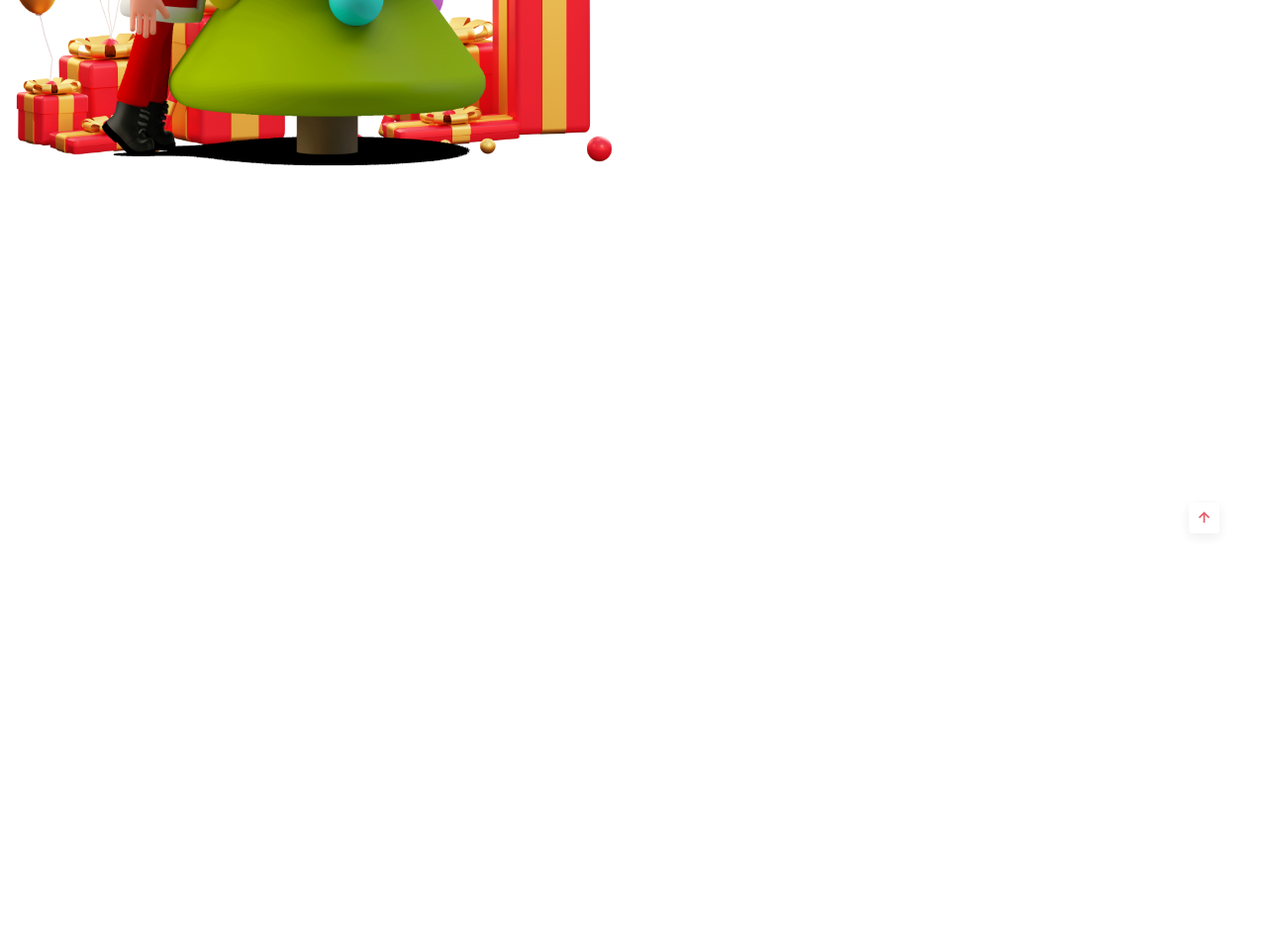
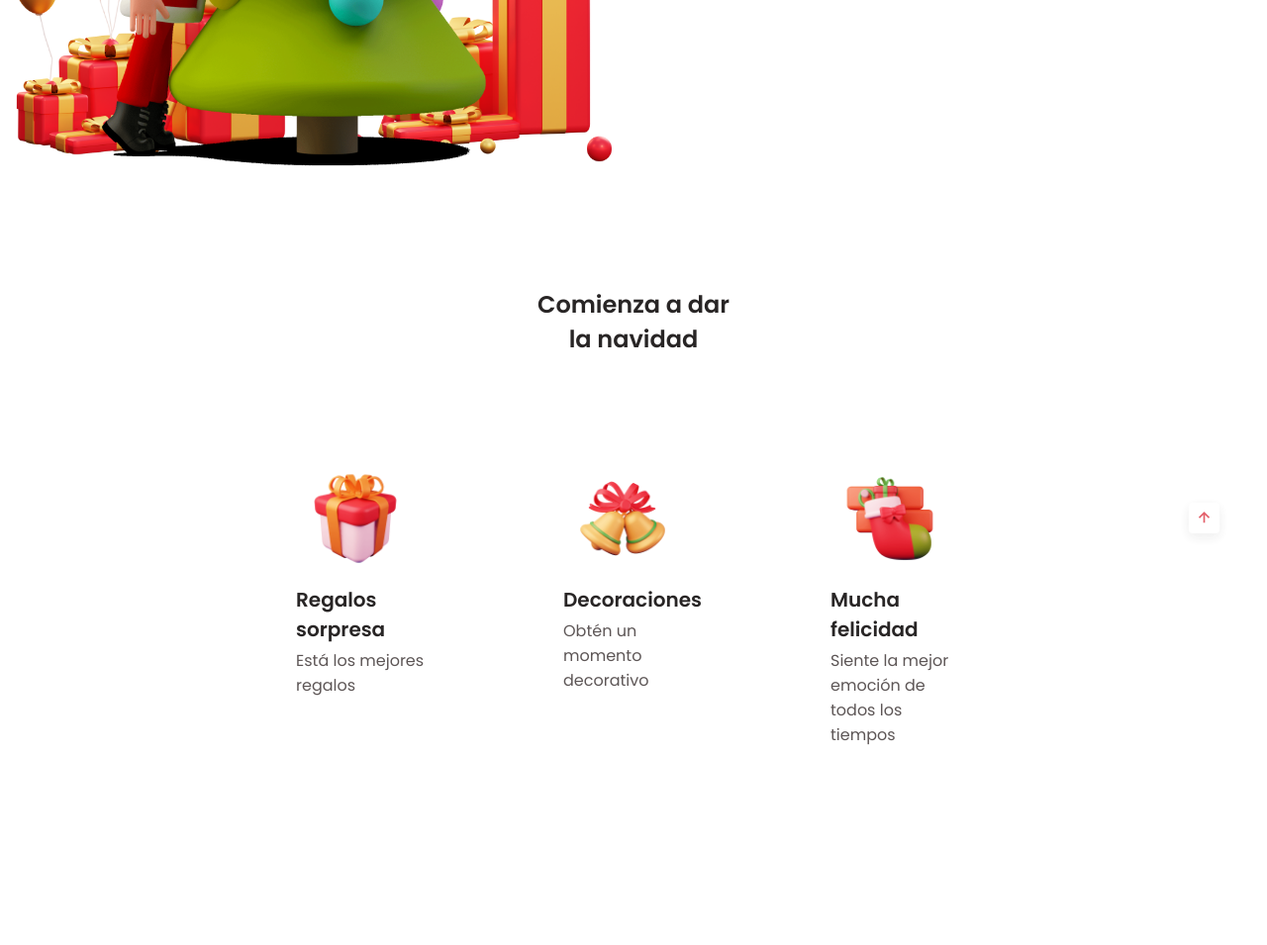
Before and after one commit to maximovj/pagina-web-navideno, a plain HTML site: page index.html in a window 1280 px wide. Shown: the part 501-1456 px from the top of the page at 99% size. Drawn offline with nearby package versions, Linux system fonts and the light colour scheme.

Commit message:
* Se agrega regalos y decorativos

```diff
--- a/index.html
+++ b/index.html
@@ -81,7 +81,26 @@
 
             <!--==================== GIVING ====================-->
             <section class="giving section container">
-
+                <h1 class="section__title">
+                    Comienza a dar <br> la navidad
+                </h1>
+                <div class="giving__container grid">
+                    <div class="giving__container">
+                        <img src="assets/img/giving1.png" alt="giving1.png" class="giving__img" />
+                        <h3 class="giving__title">Regalos sorpresa</h3>
+                        <p class="griving__description">Está los mejores regalos</p>
+                    </div>
+                    <div class="giving__container">
+                        <img src="assets/img/giving2.png" alt="giving2.png" class="giving__img" />
+                        <h3 class="giving__title">Decoraciones</h3>
+                        <p class="griving__description">Obtén un momento decorativo</p>
+                    </div>
+                    <div class="giving__container">
+                        <img src="assets/img/giving3.png" alt="giving3.png" class="giving__img" />
+                        <h3 class="giving__title">Mucha felicidad</h3>
+                        <p class="griving__description">Siente la mejor emoción de todos los tiempos</p>
+                    </div>
+                </div>
             </section>
 
             <!--==================== CELEBRATE ====================-->
```
